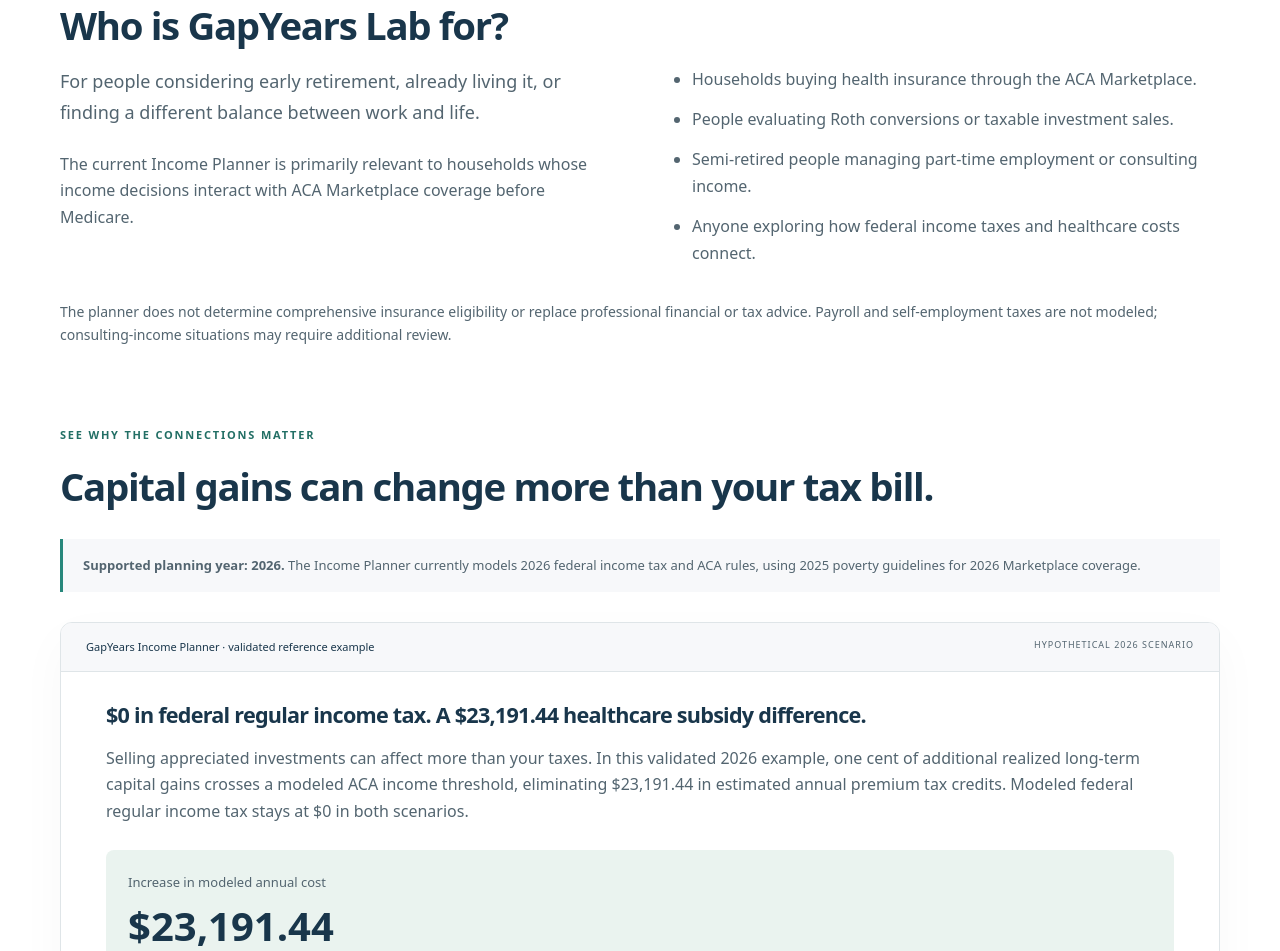
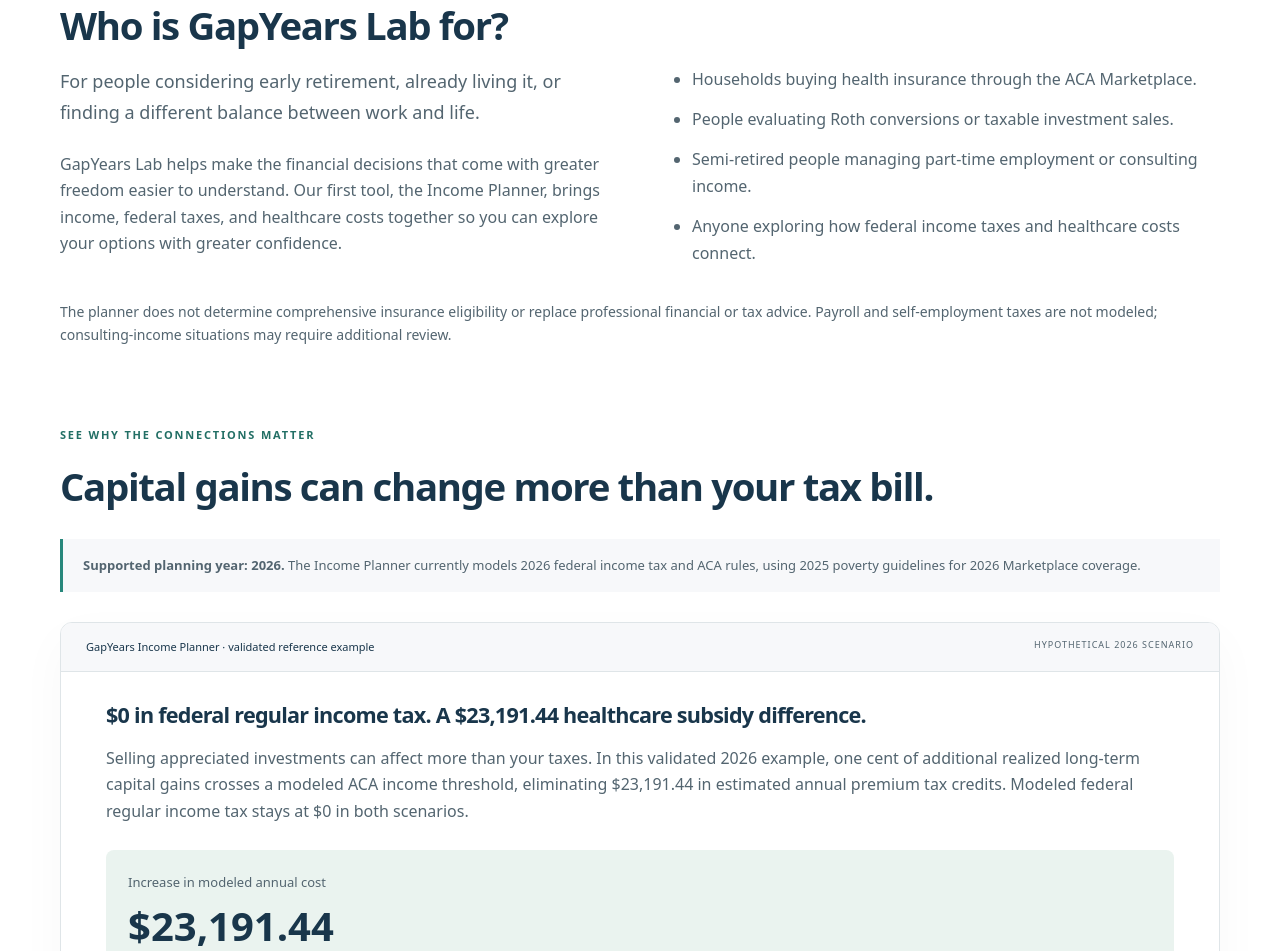
Before and after one commit to wadeolcott-cyber/gapyearslab-website, a plain HTML site: page index.html in a window 1280 px wide. Shown: the part 937-1888 px from the top of the page. Drawn offline with Linux system fonts and the light colour scheme.

Commit message:
fix: broaden homepage audience messaging

```diff
--- a/index.html
+++ b/index.html
@@ -92,7 +92,7 @@
 <div class="audience-grid">
 <div>
 <p class="lead">For people considering early retirement, already living it, or finding a different balance between work and life.</p>
-<p>The current Income Planner is primarily relevant to households whose income decisions interact with ACA Marketplace coverage before Medicare.</p>
+<p>GapYears Lab helps make the financial decisions that come with greater freedom easier to understand. Our first tool, the Income Planner, brings income, federal taxes, and healthcare costs together so you can explore your options with greater confidence.</p>
 </div>
 <ul class="audience-list">
 <li>Households buying health insurance through the ACA Marketplace.</li>
```
